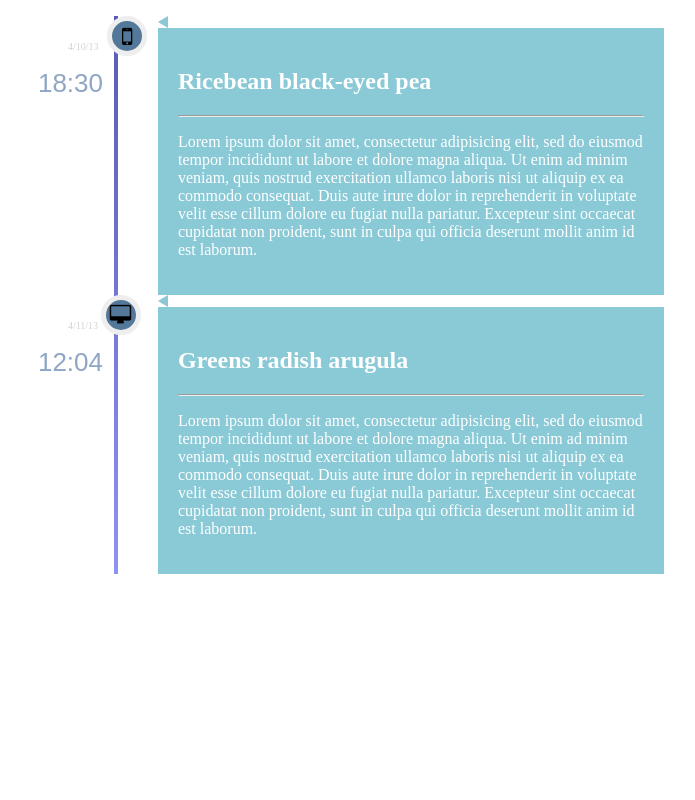
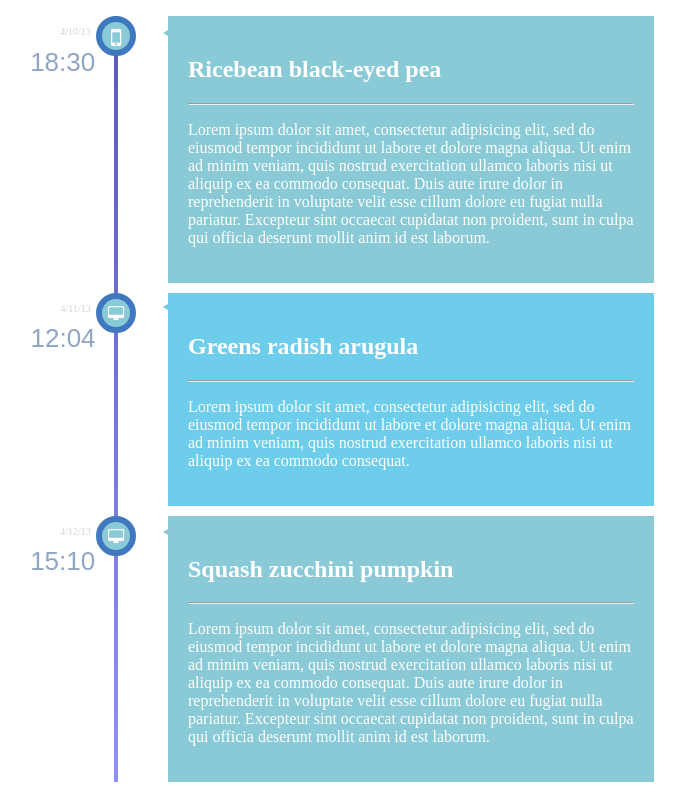
Before and after one commit to Jeremy-Glover/04-Timeline, a plain HTML site: page index.html in a window 1280 px wide. Shown: the whole page, without its empty margins (94-789 px from the left). Drawn offline with Linux system fonts and the light colour scheme.

Commit message:
Added triangle, reformatted css

```diff
--- a/app.css
+++ b/app.css
@@ -3,39 +3,40 @@
 }
 
 .timeline {
+  position: relative;
+  max-width: 550px;
   list-style: none;
   margin-left: 200px;
   border: 0;
   border-left: #575bb4 solid 4px;
   border-image:
       linear-gradient(to bottom, #575bb4, #8e92f5) 1 100%;
-  position: relative;
-  max-width: 550px;
 }
 
 .fa-desktop {
-  font-size: 20px;
+  position: absolute;
+  right: 96.7%;
+  font-size: 15px;
   height: 2.5rem;
   width: 2.5rem;
   text-align: center;
-  position: absolute;
-  left: -3.2%;
 }
 
 .fa-mobile {
+  position: absolute;
+  right: 96.7%;
   font-size: 24px;
   height: 2.5rem;
   width: 2.5rem;
   text-align: center;
-  position: absolute;
-  left: -2%;
+}
 
-}
 .fa-desktop, .fa-mobile {
+  color: white;
   border-color: rgb(106, 150, 172);
-  background: rgb(83, 120, 153);
+  background: rgb(138, 201, 214);
   border-radius: 50%;
-  border: 5px #eee solid;
+  border: 6.5px #4078c0 solid;
   line-height: 30px;
 }
 
@@ -46,38 +47,42 @@
 }
 
 .time{
-  position: relative;
-  top: -10px;
+  position: absolute;
+  top: 15%;
   color: rgb(143, 166, 196);
   font-family: "arial";
   font-size: 26px;
-
-
 }
 
 .where {
   position: absolute;
-  right: 100%;
-  padding: 15px;
-
+  right: 105%;
 }
 
 .info {
-  background: rgb(138, 201, 214);
+  position: relative;
+  margin: 10px;
   color: white;
   padding: 20px;
-  position: relative;
+  background: rgb(138, 201, 214);
 }
 
-.arrow-left {
+.production:nth-of-type(2n) .info {
+  background: rgb(110, 205, 235);
+}
+
+.production:nth-of-type(2n) .info::before {
+  border-color: transparent rgb(110, 205, 235) transparent transparent;
+}
+
+.info::before {
+  content: "";
+  position: absolute;
+  right: 99%;
+  top: 4%;
   width: 0;
   height: 0;
   border-style: solid;
   border-width: 6px 10.4px 6px 0;
   border-color: transparent #8ac8d6 transparent transparent;
-
 }
-
-.info::before {
-
-}
--- a/index.html
+++ b/index.html
@@ -14,26 +14,35 @@
         <p class="time">18:30</p>
       </section>
       <i class="fa fa-mobile"></i>
-      <div class="arrow-left"></div>
-        <article class="info">
+        <div class="info">
           <h2>Ricebean black-eyed pea</h2>
           <hr>
           <p class="description">Lorem ipsum dolor sit amet, consectetur adipisicing elit, sed do eiusmod tempor incididunt ut labore et dolore magna aliqua. Ut enim ad minim veniam, quis nostrud exercitation ullamco laboris nisi ut aliquip ex ea commodo consequat. Duis aute irure dolor in reprehenderit in voluptate velit esse cillum dolore eu fugiat nulla pariatur. Excepteur sint occaecat cupidatat non proident, sunt in culpa qui officia deserunt mollit anim id est laborum.</p>
-        </article>
+        </div>
     </li>
-
     <li class="production">
       <section class="where">
         <p class="date">4/11/13</p>
         <p class="time">12:04</p>
       </section>
       <i class="fa fa-desktop"></i>
-      <div class="arrow-left"></div>
-        <article class="info">
+        <div class="info">
           <h2>Greens radish arugula</h2>
           <hr>
+          <p class="description">Lorem ipsum dolor sit amet, consectetur adipisicing elit, sed do eiusmod tempor incididunt ut labore et dolore magna aliqua. Ut enim ad minim veniam, quis nostrud exercitation ullamco laboris nisi ut aliquip ex ea commodo consequat.</p>
+        </div>
+    </li>
+    <li class="production">
+      <section class="where">
+        <p class="date">4/12/13</p>
+        <p class="time">15:10</p>
+      </section>
+      <i class="fa fa-desktop"></i>
+        <div class="info">
+          <h2>Squash zucchini pumpkin</h2>
+          <hr>
           <p class="description">Lorem ipsum dolor sit amet, consectetur adipisicing elit, sed do eiusmod tempor incididunt ut labore et dolore magna aliqua. Ut enim ad minim veniam, quis nostrud exercitation ullamco laboris nisi ut aliquip ex ea commodo consequat. Duis aute irure dolor in reprehenderit in voluptate velit esse cillum dolore eu fugiat nulla pariatur. Excepteur sint occaecat cupidatat non proident, sunt in culpa qui officia deserunt mollit anim id est laborum.</p>
-        </article>
+        </div>
     </li>
 
   </ul>
```
